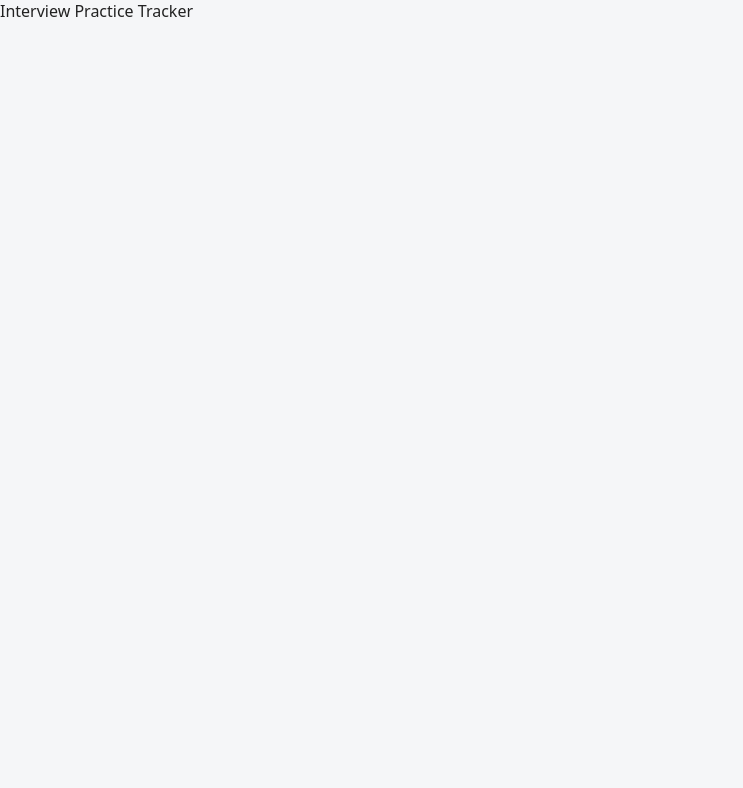
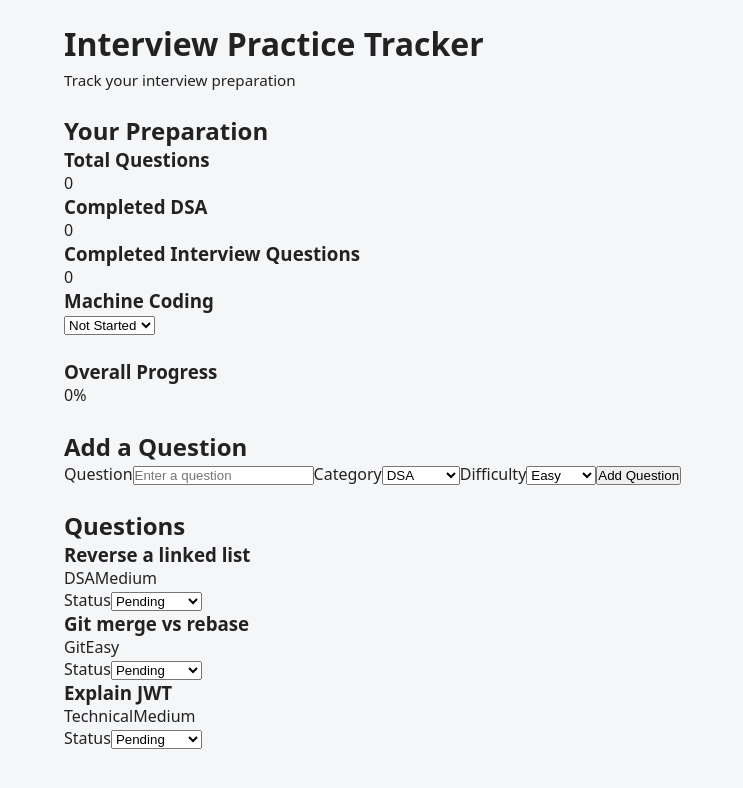
Before and after one commit to novix-vertex/SCS3-Interview-Practice-Tracker, a React (Vite) app: page / in a window 1280 px wide. Shown: the top 788 px of the page, without its empty margins (0-743 px from the left). Built offline with nearby package versions, Linux system fonts and the light colour scheme.

Commit message:
- Skelton components added without any css and logic - dummy questions array used - Placed those skelton components on a page - used nanoid for question id - Page: Dashboard - Components: Header, Stats cards, Progress, Add question form, Question List (No css and logic yet)

```diff
--- a/package.json
+++ b/package.json
@@ -10,6 +10,7 @@
     "preview": "vite preview"
   },
   "dependencies": {
+    "nanoid": "^6.0.2",
     "react": "^19.1.1",
     "react-dom": "^19.1.1"
   },
--- a/src/App.jsx
+++ b/src/App.jsx
@@ -1,8 +1,9 @@
 import React from 'react'
+import Dashboard from './pages/Dashboard'
 
 const App = () => {
   return (
-    <div>Interview Practice Tracker</div>
+    <Dashboard />
   )
 }
 
--- /dev/null
+++ b/src/components/AddQuestionForm.jsx
@@ -0,0 +1,40 @@
+import React from 'react'
+
+const AddQuestionForm = () => {
+    const handleSubmit = () => {
+
+    }
+    return (
+        <section className="add-question-section">
+            <h2>Add a Question</h2>
+
+            <form onSubmit={handleSubmit} className="question-form">
+                <label htmlFor="question-title">Question</label>
+                <input
+                    id="question-title"
+                    type="text"
+                    placeholder="Enter a question"
+                    required
+                />
+
+                <label htmlFor="question-category">Category</label>
+                <select id="question-category">
+                    <option value="DSA">DSA</option>
+                    <option value="Git">Git</option>
+                    <option value="Technical">Technical</option>
+                </select>
+
+                <label htmlFor="question-difficulty">Difficulty</label>
+                <select id="question-difficulty">
+                    <option value="Easy">Easy</option>
+                    <option value="Medium">Medium</option>
+                    <option value="Hard">Hard</option>
+                </select>
+
+                <button type="submit">Add Question</button>
+            </form>
+        </section>
+    )
+}
+
+export default AddQuestionForm
--- /dev/null
+++ b/src/components/Header.jsx
@@ -0,0 +1,12 @@
+import React from 'react'
+
+const Header = () => {
+    return (
+        <header className="header">
+            <h1 className="header-title">Interview Practice Tracker</h1>
+            <p className='header-subtitle'>Track your interview preparation</p>
+        </header>
+    )
+}
+
+export default Header
--- /dev/null
+++ b/src/components/Progress.jsx
@@ -0,0 +1,21 @@
+import React from 'react'
+
+const Progress = () => {
+    return (
+        <div className="progress-section">
+            <div className="progress-heading">
+                <h3>Overall Progress</h3>
+                <span>0%</span>
+            </div>
+
+            <div className="progress-track">
+                <div
+                    className="progress-fill"
+                    style={{ width: `50%` }}
+                />
+            </div>
+        </div>
+        )
+}
+
+export default Progress
--- /dev/null
+++ b/src/components/QuestionCard.jsx
@@ -0,0 +1,27 @@
+
+const QuestionCard = ({ question}) => {
+  return (
+    <article className="question-card">
+      <div className="question-details">
+        <h3>{question.title}</h3>
+
+        <div className="question-info">
+          <span>{question.category}</span>
+          <span>{question.difficulty}</span>
+        </div>
+
+        <label htmlFor={`status-${question.id}`}>
+          Status
+        </label>
+
+        <select id={`status-${question.id}`}>
+          <option value="Pending">Pending</option>
+          <option value="In Progress">In Progress</option>
+          <option value="Completed">Completed</option>
+        </select>
+      </div>
+    </article>
+  );
+};
+
+export default QuestionCard;
--- /dev/null
+++ b/src/components/QuestionList.jsx
@@ -0,0 +1,44 @@
+import { nanoid } from 'nanoid';
+import React from 'react'
+import QuestionCard from './QuestionCard';
+
+const QuestionList = () => {
+    const questions = [
+        {
+            id: nanoid(),
+            title: "Reverse a linked list",
+            category: "DSA",
+            difficulty: "Medium",
+            status: "Completed"
+        },
+        {
+            id: nanoid(),
+            title: "Git merge vs rebase",
+            category: "Git",
+            difficulty: "Easy",
+            status: "Pending"
+        },
+        {
+            id: nanoid(),
+            title: "Explain JWT",
+            category: "Technical",
+            difficulty: "Medium",
+            status: "In Progress"
+        }
+    ];
+    return (
+        <section className="question-list-section">
+            <h2>Questions</h2>
+            <div className="question-list">
+                {questions.map((question) => (
+                    <QuestionCard
+                        key={question.id}
+                        question={question}
+                    />
+                ))}
+            </div>
+        </section>
+    )
+}
+
+export default QuestionList
--- /dev/null
+++ b/src/components/Statistics.jsx
@@ -0,0 +1,38 @@
+import React from 'react'
+
+const Statistics = () => {
+    return (
+        <section className="dashboard">
+            <h2>Your Preparation</h2>
+
+            <div className="dashboard-cards">
+                <div className="dashboard-card">
+                    <h3>Total Questions</h3>
+                    <p>0</p>
+                </div>
+
+                <div className="dashboard-card">
+                    <h3>Completed DSA</h3>
+                    <p>0</p>
+                </div>
+
+                <div className="dashboard-card">
+                    <h3>Completed Interview Questions</h3>
+                    <p>0</p>
+                </div>
+
+                <div className="dashboard-card">
+                    <h3>Machine Coding</h3>
+                    <select>
+                        <option value="Not Started">Not Started</option>
+                        <option value="In Progress">In Progress</option>
+                        <option value="Completed">Completed</option>
+                    </select>
+                </div>
+            </div>
+
+        </section>
+    )
+}
+
+export default Statistics
--- a/src/index.css
+++ b/src/index.css
@@ -24,3 +24,34 @@ body {
   background: var(--background-color);
   color: var(--text-color);
 }
+
+.page-container {
+  display: flex;
+  justify-content: center;
+  width: 100%;
+}
+
+.app {
+  width: 100%;
+  max-width: 1200px;
+  display: flex;
+  flex-direction: column;
+  gap: 1.5rem;
+  padding: 1.5rem;
+}
+
+.header {
+  display: flex;
+  flex-direction: column;
+  gap: 0.375rem;
+}
+
+.header .header-title {
+  font-size: clamp(1.5rem, 3vw, 2rem);
+  line-height: 1.25;
+}
+
+.header .header-subtitle {
+  color: var(--gray-color);
+  font-size: 0.95rem;
+}
--- /dev/null
+++ b/src/pages/Dashboard.jsx
@@ -0,0 +1,22 @@
+import React from 'react'
+import Header from '../components/Header'
+import Statistics from '../components/Statistics'
+import Progress from '../components/Progress'
+import AddQuestionForm from '../components/AddQuestionForm'
+import QuestionList from '../components/QuestionList'
+
+const Dashboard = () => {
+    return (
+        <div className="page-container">
+            <main className="app">
+                <Header />
+                <Statistics />
+                <Progress />
+                <AddQuestionForm />
+                <QuestionList />
+            </main>
+        </div>
+    )
+}
+
+export default Dashboard
```
Also changed, not shown: 1 other file (tests, documents, lock files or other folders).
